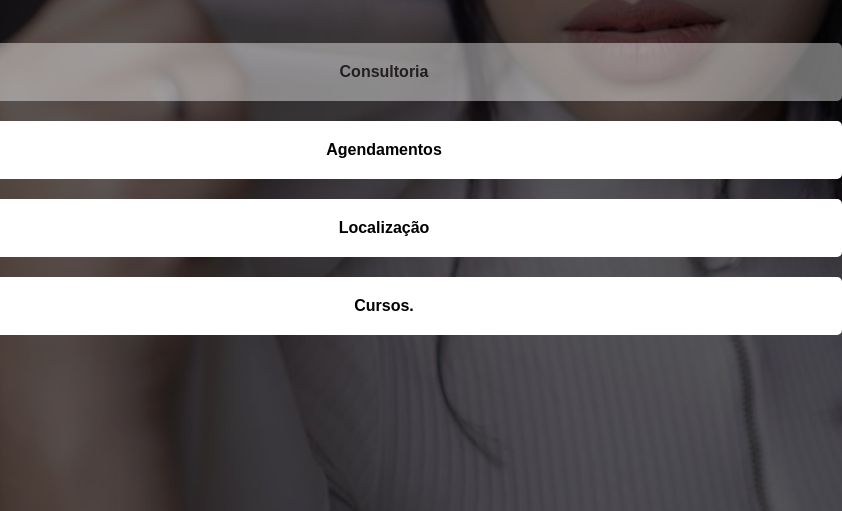
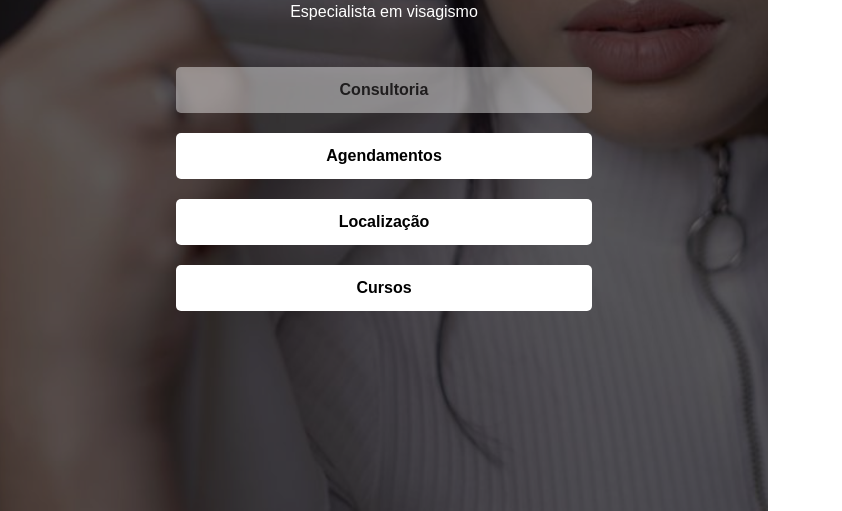
Before and after one commit to eritonsousa/Aline-Costa, a plain HTML site: page index.html in a window 768 px wide. Shown: the part 289-800 px from the top of the page, 842 px wide, since content can reach past the window. Drawn offline with Linux system fonts and the light colour scheme.

Commit message:
responsive start

```diff
--- a/index.html
+++ b/index.html
@@ -14,7 +14,7 @@
           <a href="#" class="consultoria">Consultoria</a>
           <a href="#">Agendamentos</a>
           <a href="#">Localização</a>
-          <a href="#">Cursos.</a>
+          <a href="#">Cursos</a>
         </div>
       </div>
 </body>
--- a/style.css
+++ b/style.css
@@ -1,8 +1,13 @@
+*{
+  max-width: 1400px;
+}
+
 body {
     margin: 0;
     padding: 0;
     background-image: url('img/capa-02.png');
     background-size: cover;
+    background-repeat: no-repeat;
     background-position: center;
     font-family: Arial, sans-serif;
   }
@@ -60,3 +65,16 @@ body {
         opacity: 0;
     }
   }
+
+  @media screen and (min-width: 375px) and (max-width: 768px){
+    /* MOBILE */
+    .options a {
+      padding: 14px 120px;
+    }
+  }
+
+  @media screen and (min-width: 768px) and (max-width: 992px) {
+    .options a {
+      padding: 14px 150px;
+    }
+  }
```
